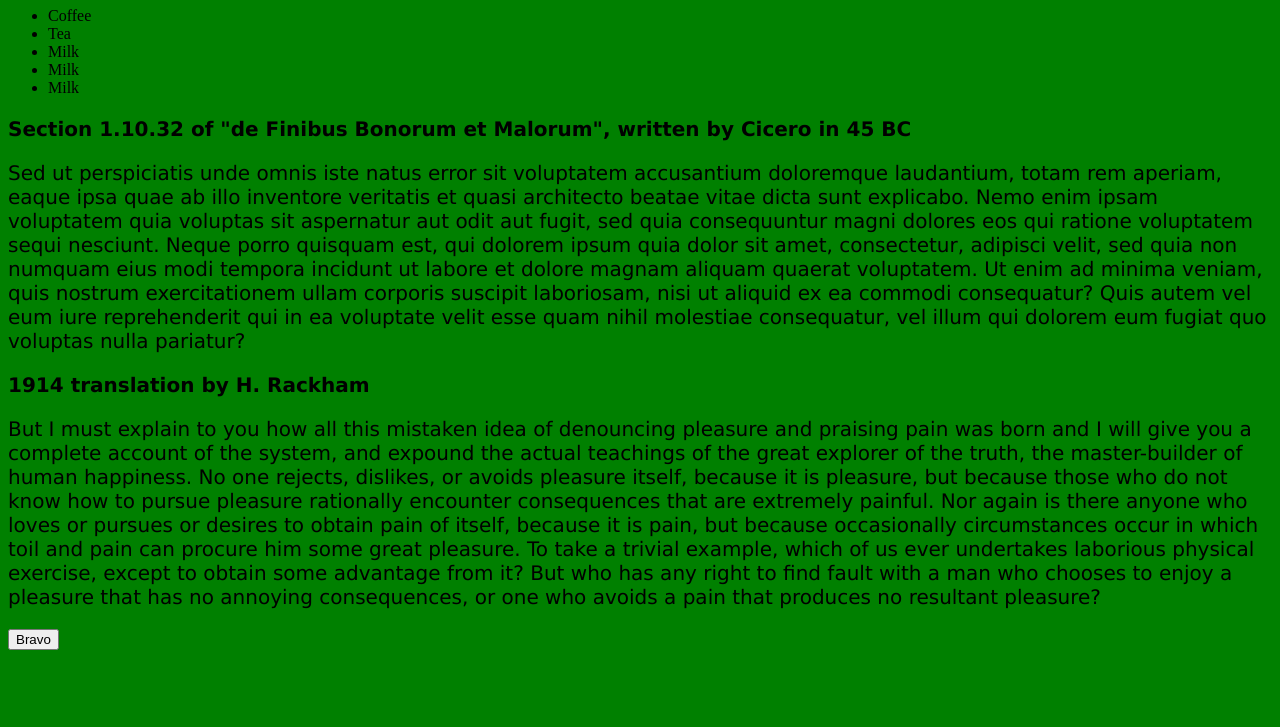
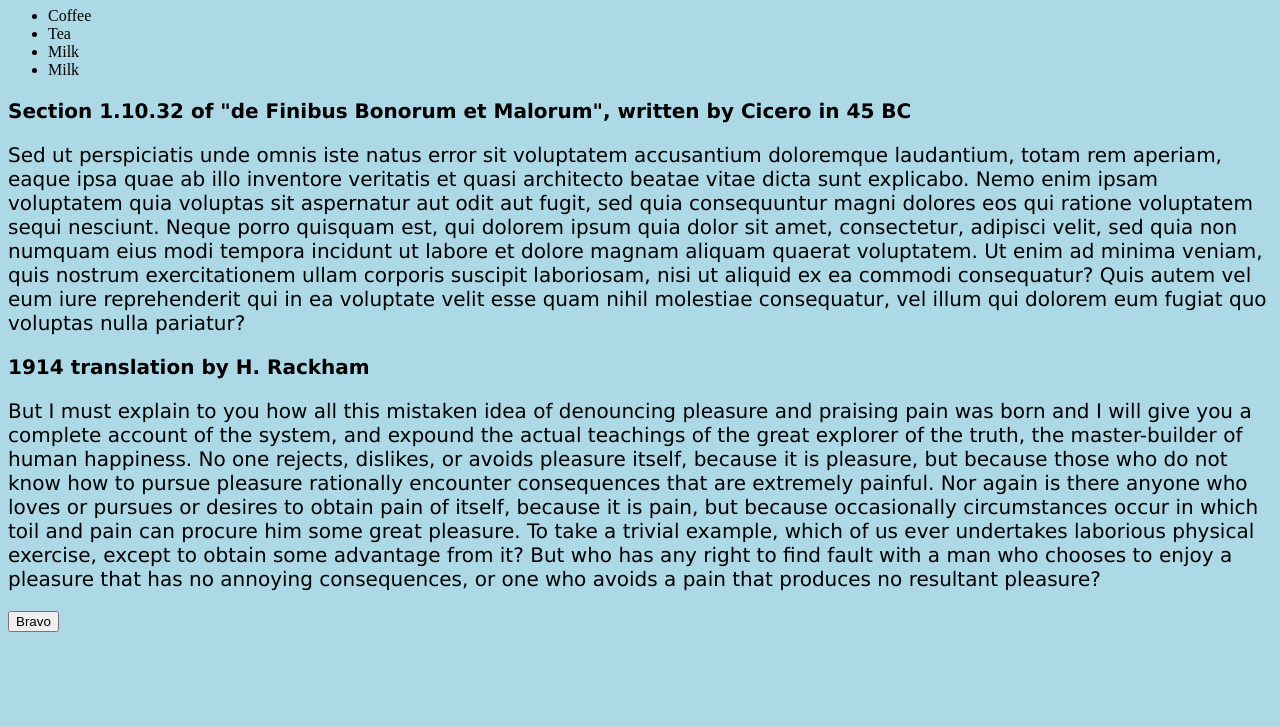
Before and after one commit to VladNeculai/BasicProject, a plain HTML site: page index.html in a window 1280 px wide. Shown: the part 73-800 px from the top of the page. Drawn offline with Linux system fonts and the light colour scheme.

Commit message:
changed background to lightblue and removed milk

```diff
--- a/index.html
+++ b/index.html
@@ -11,7 +11,6 @@
 <ul>
   <li>Coffee</li>
   <li>Tea</li>
-  <li>Milk</li>
   <li>Milk</li>
   <li>Milk</li>
 </ul>
--- a/layout.css
+++ b/layout.css
@@ -1,5 +1,5 @@
 body {
-  background-color: green;
+  background-color: lightblue;
 }
 
 h1 {
```
